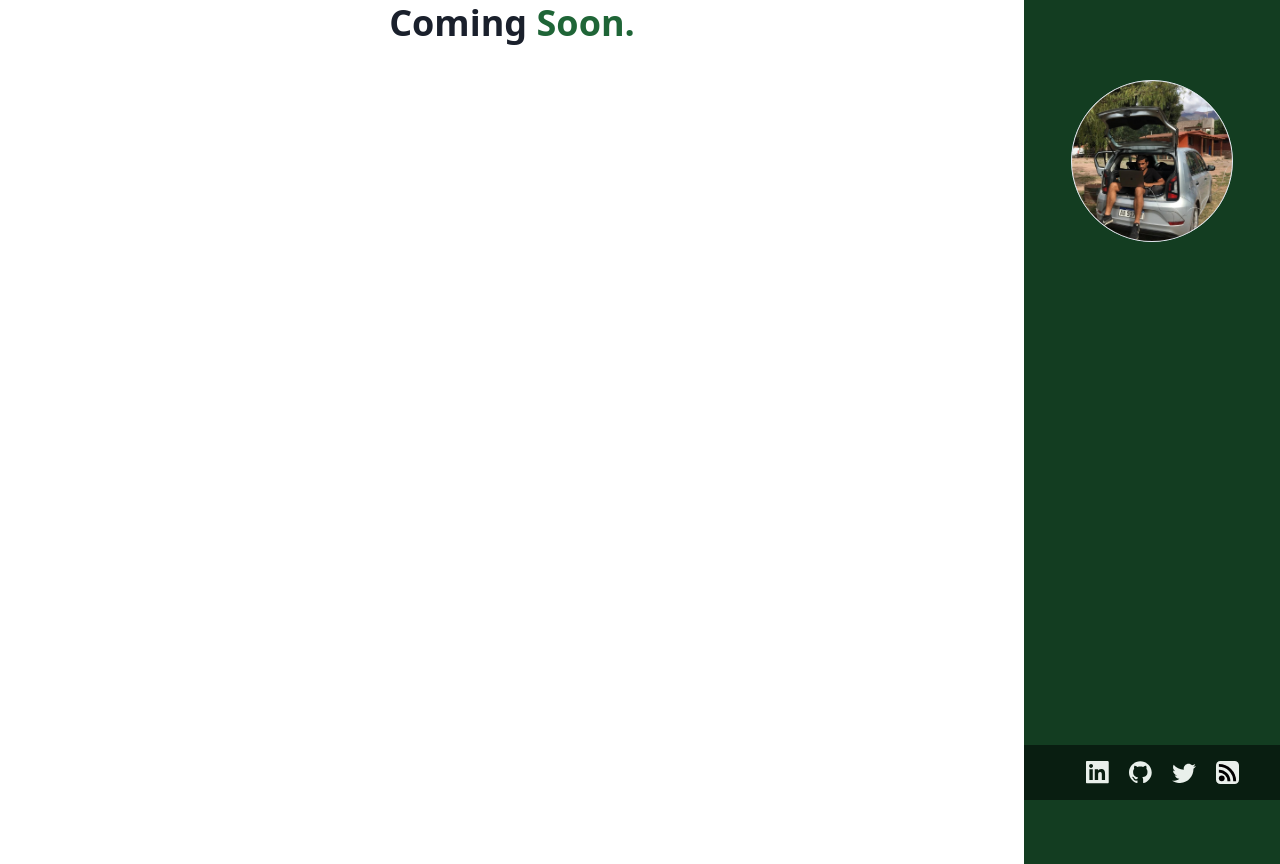
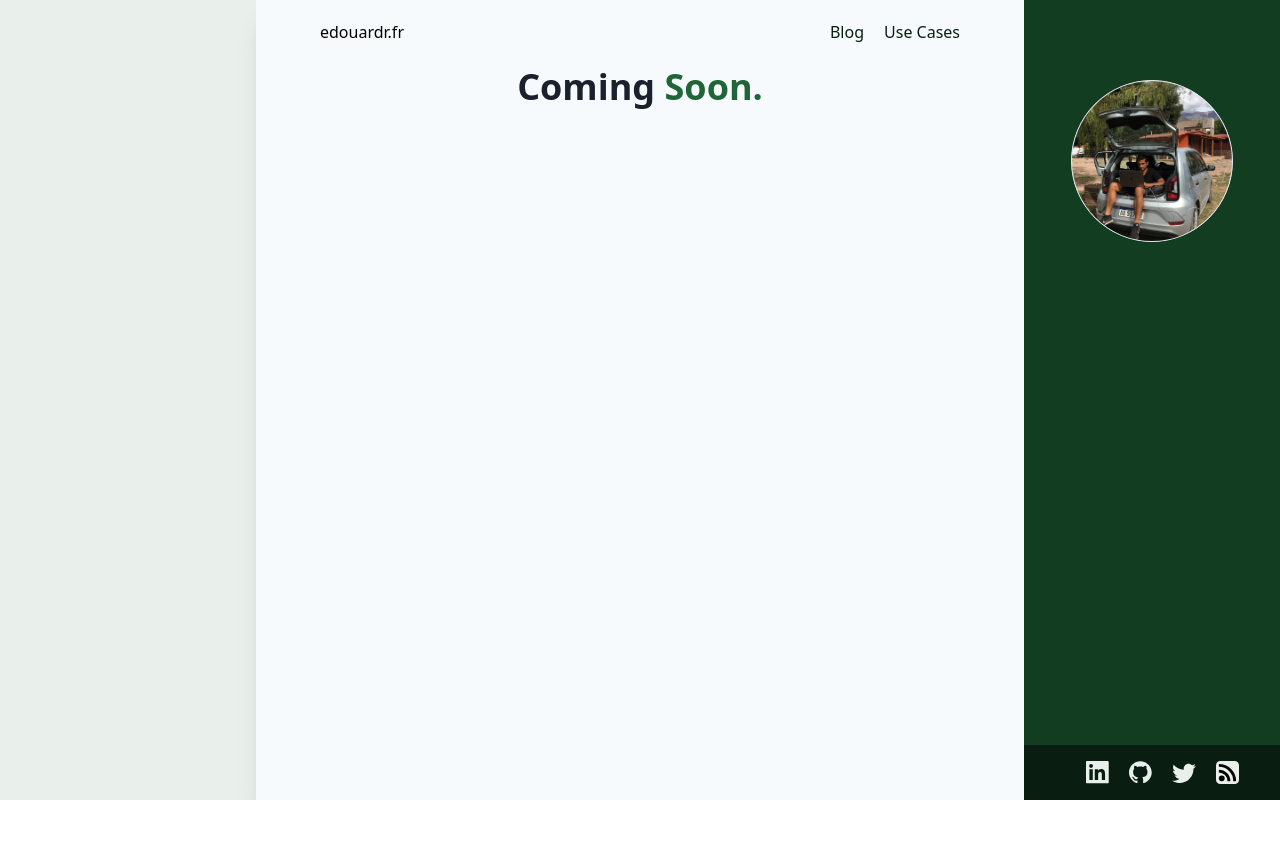
Before and after one commit to edouardr/edouardr.fr, a Gatsby site: page / in a window 1280 px wide. After the commit the page ends 800 px from the top, so only its background shows below. Built offline with nearby package versions, Linux system fonts and the light colour scheme; Gatsby itself is replaced by a stand-in of ours.

Commit message:
Adding header

```diff
--- a/src/components/footer.tsx
+++ b/src/components/footer.tsx
@@ -1,10 +1,14 @@
 import * as React from 'react';
 import { Twitter, GitHub, LinkedIn, RSS } from './social';
 
-const Footer = (): JSX.Element => {
+interface FooterProps {
+  className?: string;
+}
+
+const Footer = ({ className }: FooterProps): JSX.Element => {
   return (
     <>
-      <footer className="absolute w-full bottom-0 p-4 bg-greenlight-900">
+      <footer className={`${className} w-full bottom-0 p-4 bg-greenlight-900`}>
         <div className="flex text-greenlight-100 items-center justify-center">
           <LinkedIn />
           <GitHub />
--- /dev/null
+++ b/src/components/header.tsx
@@ -0,0 +1,44 @@
+import * as React from 'react';
+
+const Header = (): JSX.Element => {
+  return (
+    <>
+      <div id="header">
+        <div className="flex top-0 inset-x-0 z-100 h-16 items-center">
+          <div className="w-full max-w-screen-xl mx-auto px-6">
+            <div className="flex items-center -mx-6">
+              <div className="lg:w-1/4 xl:w-1/5 pl-6 pr-6 lg:pr-8">
+                <div className="flex items-center">
+                  <a href="/" className="block lg:mr-4">
+                    edouardr.fr
+                  </a>
+                </div>
+              </div>
+
+              <div className="flex flex-grow relative">
+                <div className="lg:h-full absolute right-0 lg:flex justify-between px-6">
+                  <div className="flex justify-start items-center text-greenlight-900">
+                    <a
+                      className="block flex hover:text-greenlight-500 mr-5"
+                      href="/blog"
+                    >
+                      Blog
+                    </a>
+                    <a
+                      className="block flex items-end hover:text-greenlight-500"
+                      href="/use-cases"
+                    >
+                      Use Cases
+                    </a>
+                  </div>
+                </div>
+              </div>
+            </div>
+          </div>
+        </div>
+      </div>
+    </>
+  );
+};
+
+export default Header;
--- a/src/components/layout.tsx
+++ b/src/components/layout.tsx
@@ -1,6 +1,7 @@
 import * as React from 'react';
 import Image from '../components/image';
 import Footer from './footer';
+import Header from './header';
 
 interface LayoutProps {
   children: React.ReactNode;
@@ -9,29 +10,32 @@ interface LayoutProps {
 const Layout = ({ children }: LayoutProps): JSX.Element => {
   return (
     <>
-      <div className="w-full max-w-screen-xl mx-auto px-6">
-        <div className="lg:flex -mx-6">
-          <div
-            id="content-wrapper"
-            className="min-h-screen w-full lg:static lg:max-h-full lg:overflow-visible lg:w-3/4 xl:w-4/5 "
-          >
-            <div id="content">{children}</div>
-          </div>
+      <div className="w-full bg-greenlight-100">
+        <div className="lg:flex flex-row-reverse">
           <div
             id="sidebar"
-            className="hidden fixed inset-0 min-h-screen pt-24 z-90 w-full border-b -mb-16 lg:-mb-0 lg:static lg:bg-greenlight-700 lg:overflow-y-hidden lg:border-b-0 lg:pt-0 lg:w-1/4 lg:block lg:border-0 xl:w-1/5"
+            className="hidden inset-0 pt-24 z-90 w-full lg:-mb-0 lg:static lg:bg-greenlight-700 lg:pt-0 lg:w-1/5 lg:block"
           >
             <div
               id="navWrapper"
-              className="overflow-y-auto scrolling-touch lg:block lg:relative lg:sticky lg:top-0 bg-gray-100 lg:bg-transparent overflow-hidden"
+              className="scrolling-touch lg:block lg:relative lg:sticky lg:top-0 bg-gray-100 lg:bg-transparent"
             >
-              <nav className="min-h-screen pt-6 overflow-y-auto text-base lg:text-sm lg:py-12 sticky?lg:h-screen">
+              <nav className="min-h-screen pt-6 text-base lg:text-sm lg:py-12 sticky?lg:h-screen">
                 <div className="p-8 flex items-center justify-center">
                   <Image />
                 </div>
-                <Footer />
+                <Footer className="absolute" />
               </nav>
             </div>
+          </div>
+          <div
+            id="content-wrapper"
+            className="w-full bg-gray-100 lg:w-3/5 lg:shadow-xl lg:px-10"
+          >
+            <Header />
+            <div id="content">{children}</div>
+
+            <Footer className="lg:hidden" />
           </div>
         </div>
       </div>
--- a/src/pages/404.tsx
+++ b/src/pages/404.tsx
@@ -5,10 +5,12 @@ import SEO from '../components/seo';
 const NotFoundPage = (): JSX.Element => (
   <Layout>
     <SEO title="404: Not found" />
-    <h1 className="text-2xl font-bold text-gray-900 leading-tight sm:text-4xl lg:text-3xl xl:text-4xl">
-      Coming
-      <span className="text-greenlight-500">&nbsp;Soon.</span>
-    </h1>
+    <div className="flex items-center justify-center">
+      <h1 className="text-2xl font-bold text-gray-900 leading-tight sm:text-4xl lg:text-3xl xl:text-4xl">
+        Not&nbsp;
+        <span className="text-greenlight-500">Found.</span>
+      </h1>
+    </div>
   </Layout>
 );
 
```
